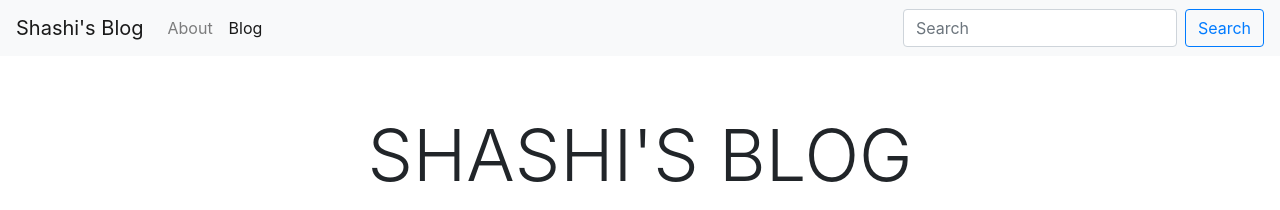
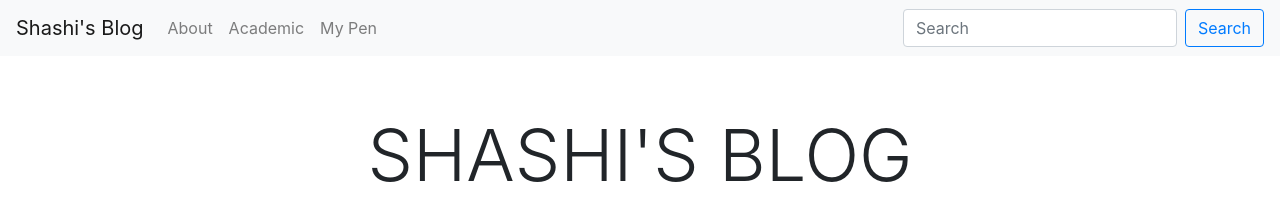
Before and after one commit to shashikg/blog, a Jekyll site: the page built from index.html, in a window 1280 px wide. Shown: the top 210 px of the page. Built offline with Jekyll 4.4.1, drawn with Linux system fonts in a browser that asks for light colours; nearby versions of some CDN libraries; the list of posts is cut into pages by our own code.

Commit message:
link updates

```diff
--- a/_includes/header.html
+++ b/_includes/header.html
@@ -7,10 +7,13 @@
   <div class="collapse navbar-collapse" id="navbarsExampleDefault">
     <ul class="navbar-nav  mr-auto">
       <li class="nav-item">
-        <a class="nav-link" href="https://shashikg.github.io/">About </a>
+        <a class="nav-link" href="">About</a>
       </li>
-      <li class="nav-item active">
-        <a class="nav-link" href="{{ site.url }}{{ site.baseurl }}/">Blog <span class="sr-only">(current)</span></a>
+      <li class="nav-item">
+        <a class="nav-link" href="https://shashikg.github.io/">Academic</a>
+      </li>
+      <li class="nav-item">
+        <a class="nav-link" href="http://poetrybyska.blogspot.com/">My Pen<span class="sr-only">(current)</span></a>
       </li>
       <!-- <li class="nav-item">
         <a class="nav-link disabled" href="#">Disabled</a>
```
